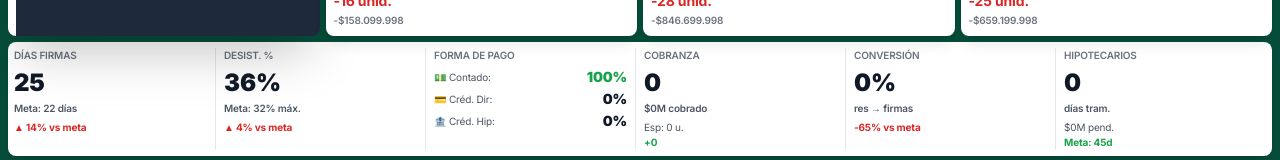
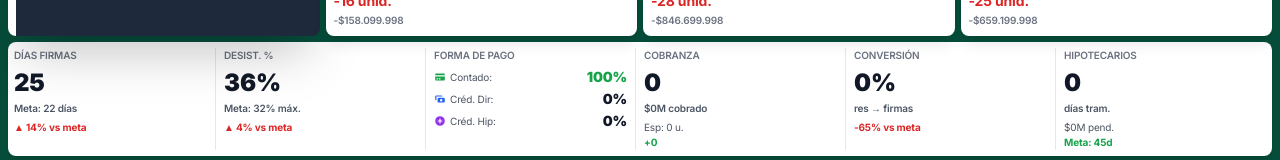
Before and after one commit to hernanazocar/indicadores-kpis, a Next.js app: page /demo in a window 1280 px wide. Shown: the part 222-382 px from the top of the page. Built offline with nearby package versions, Linux system fonts and the light colour scheme.

Commit message:
feat: agregar iconos SVG a forma de pago

```diff
--- a/app/demo/page.tsx
+++ b/app/demo/page.tsx
@@ -134,15 +134,31 @@ export default function DemoPage() {
               <div className="text-[10px] text-gray-500 uppercase mb-1 font-semibold">Forma de Pago</div>
               <div className="space-y-0.5">
                 <div className="flex items-center justify-between">
-                  <span className="text-[10px] text-gray-600">💵 Contado:</span>
+                  <div className="flex items-center gap-1">
+                    <svg className="w-3 h-3 text-green-600" fill="currentColor" viewBox="0 0 20 20">
+                      <path d="M4 4a2 2 0 00-2 2v1h16V6a2 2 0 00-2-2H4z"/>
+                      <path fillRule="evenodd" d="M18 9H2v5a2 2 0 002 2h12a2 2 0 002-2V9zM4 13a1 1 0 011-1h1a1 1 0 110 2H5a1 1 0 01-1-1zm5-1a1 1 0 100 2h1a1 1 0 100-2H9z" clipRule="evenodd"/>
+                    </svg>
+                    <span className="text-[10px] text-gray-600">Contado:</span>
+                  </div>
                   <span className="text-sm font-black text-green-600">{Math.round((kpiData.formaPago.contado / Math.max(1, kpiData.formaPago.contado + kpiData.formaPago.credito + kpiData.formaPago.hipotecario)) * 100)}%</span>
                 </div>
                 <div className="flex items-center justify-between">
-                  <span className="text-[10px] text-gray-600">💳 Créd. Dir:</span>
+                  <div className="flex items-center gap-1">
+                    <svg className="w-3 h-3 text-blue-600" fill="currentColor" viewBox="0 0 20 20">
+                      <path d="M4 4a2 2 0 00-2 2v4a2 2 0 002 2V6h10a2 2 0 00-2-2H4zm2 6a2 2 0 012-2h8a2 2 0 012 2v4a2 2 0 01-2 2H8a2 2 0 01-2-2v-4zm6 4a2 2 0 100-4 2 2 0 000 4z"/>
+                    </svg>
+                    <span className="text-[10px] text-gray-600">Créd. Dir:</span>
+                  </div>
                   <span className="text-sm font-black text-gray-900">{Math.round((kpiData.formaPago.credito / Math.max(1, kpiData.formaPago.contado + kpiData.formaPago.credito + kpiData.formaPago.hipotecario)) * 100)}%</span>
                 </div>
                 <div className="flex items-center justify-between">
-                  <span className="text-[10px] text-gray-600">🏦 Créd. Hip:</span>
+                  <div className="flex items-center gap-1">
+                    <svg className="w-3 h-3 text-purple-600" fill="currentColor" viewBox="0 0 20 20">
+                      <path fillRule="evenodd" d="M10 18a8 8 0 100-16 8 8 0 000 16zm1-11a1 1 0 10-2 0v2H7a1 1 0 100 2h2v2a1 1 0 102 0v-2h2a1 1 0 100-2h-2V7z" clipRule="evenodd"/>
+                    </svg>
+                    <span className="text-[10px] text-gray-600">Créd. Hip:</span>
+                  </div>
                   <span className="text-sm font-black text-gray-900">{Math.round((kpiData.formaPago.hipotecario / Math.max(1, kpiData.formaPago.contado + kpiData.formaPago.credito + kpiData.formaPago.hipotecario)) * 100)}%</span>
                 </div>
               </div>
```
